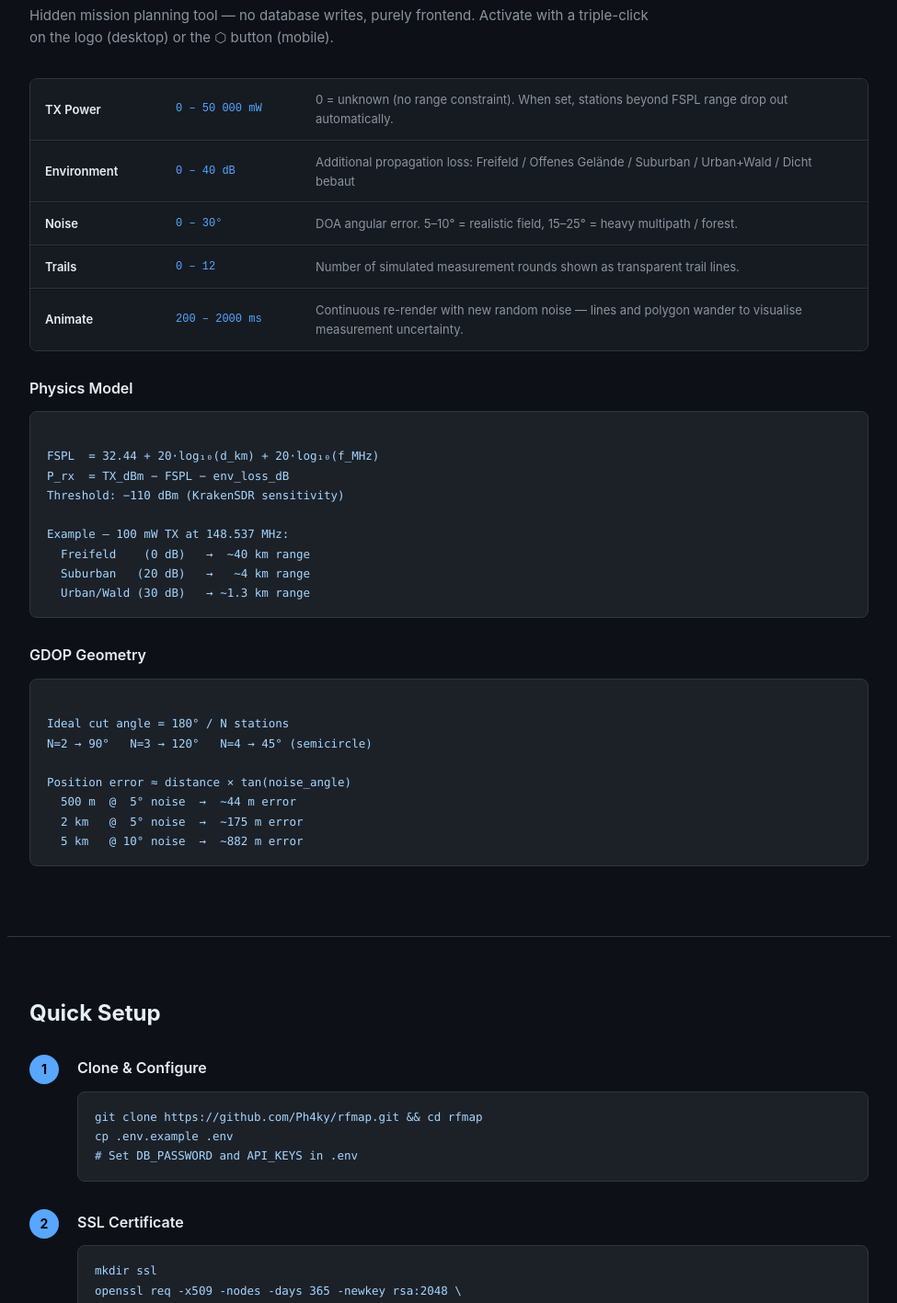
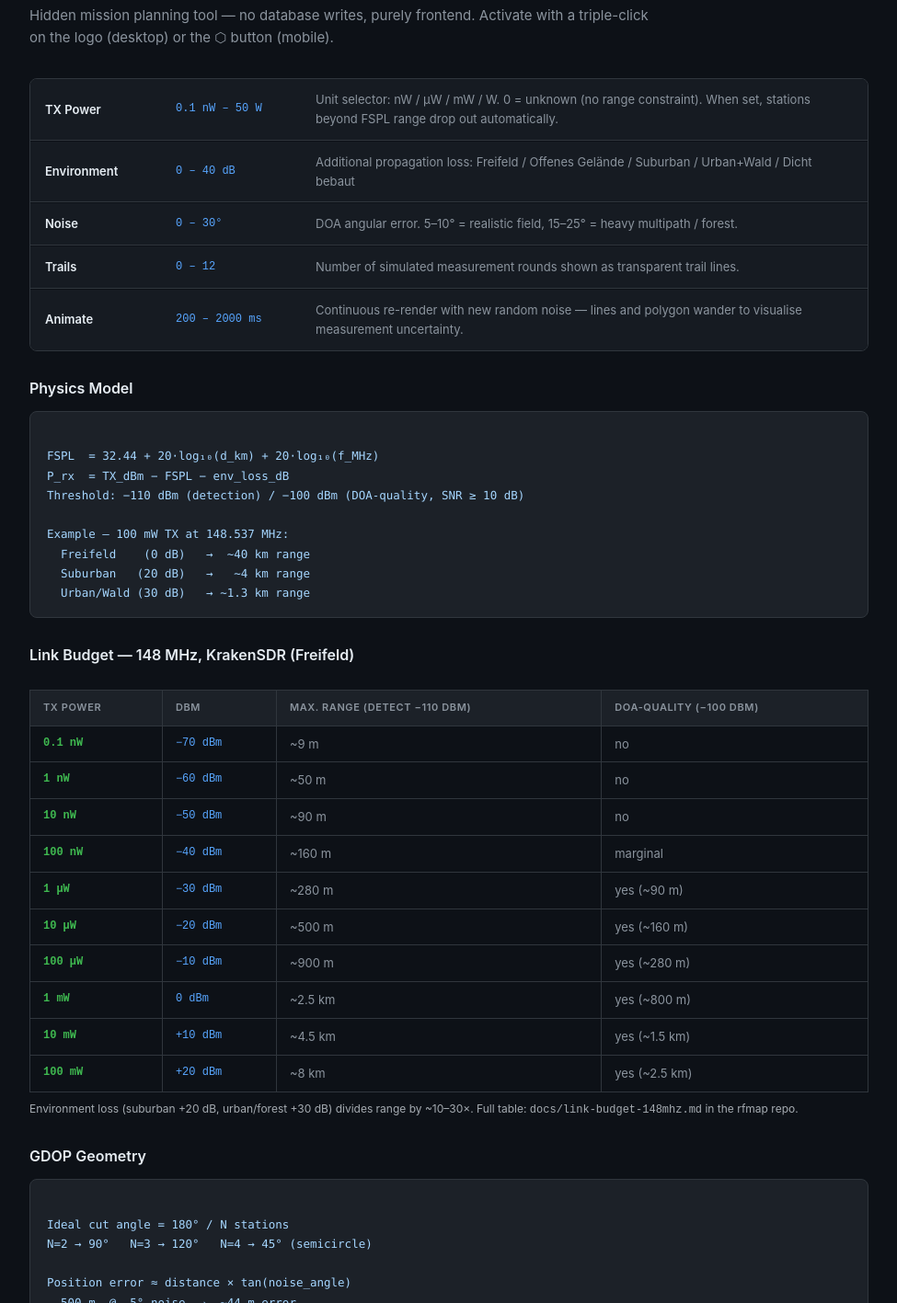
Before and after one commit to Ph4ky/rfmap-docs, a plain HTML site: page index.html in a window 1280 px wide. Shown: the part 1662-3079 px from the top of the page at 92% size, without its empty margins (152-1127 px from the left). Drawn offline with Linux system fonts and the light colour scheme.

Commit message:
feat: TX power unit range + link budget table (148 MHz)
- TX Power param now shows 0.1 nW – 50 W with unit selector
- Physics section: add link budget table (nW→mW, detect vs DOA range)
- Note env loss effect and reference to docs/link-budget-148mhz.md

Co-Authored-By: Claude Sonnet 4.6 <noreply@anthropic.com>

```diff
--- a/index.html
+++ b/index.html
@@ -119,8 +119,8 @@
   <div class="sim-params">
     <div class="param">
       <span class="param-name">TX Power</span>
-      <span class="param-range">0 – 50 000 mW</span>
-      <span class="param-desc">0 = unknown (no range constraint). When set, stations beyond FSPL range drop out automatically.</span>
+      <span class="param-range">0.1 nW – 50 W</span>
+      <span class="param-desc">Unit selector: nW / µW / mW / W. 0 = unknown (no range constraint). When set, stations beyond FSPL range drop out automatically.</span>
     </div>
     <div class="param">
       <span class="param-name">Environment</span>
@@ -148,12 +148,32 @@
   <div class="code-block">
 FSPL  = 32.44 + 20·log₁₀(d_km) + 20·log₁₀(f_MHz)
 P_rx  = TX_dBm − FSPL − env_loss_dB
-Threshold: −110 dBm (KrakenSDR sensitivity)
+Threshold: −110 dBm (detection) / −100 dBm (DOA-quality, SNR ≥ 10 dB)
 
 Example — 100 mW TX at 148.537 MHz:
   Freifeld    (0 dB)   →  ~40 km range
   Suburban   (20 dB)   →   ~4 km range
   Urban/Wald (30 dB)   → ~1.3 km range</div>
+
+  <h3>Link Budget — 148 MHz, KrakenSDR (Freifeld)</h3>
+  <table>
+    <thead>
+      <tr><th>TX Power</th><th>dBm</th><th>Max. range (detect −110 dBm)</th><th>DOA-quality (−100 dBm)</th></tr>
+    </thead>
+    <tbody>
+      <tr><td>0.1 nW</td><td>−70 dBm</td><td>~9 m</td><td>no</td></tr>
+      <tr><td>1 nW</td><td>−60 dBm</td><td>~50 m</td><td>no</td></tr>
+      <tr><td>10 nW</td><td>−50 dBm</td><td>~90 m</td><td>no</td></tr>
+      <tr><td>100 nW</td><td>−40 dBm</td><td>~160 m</td><td>marginal</td></tr>
+      <tr><td>1 µW</td><td>−30 dBm</td><td>~280 m</td><td>yes (~90 m)</td></tr>
+      <tr><td>10 µW</td><td>−20 dBm</td><td>~500 m</td><td>yes (~160 m)</td></tr>
+      <tr><td>100 µW</td><td>−10 dBm</td><td>~900 m</td><td>yes (~280 m)</td></tr>
+      <tr><td>1 mW</td><td>0 dBm</td><td>~2.5 km</td><td>yes (~800 m)</td></tr>
+      <tr><td>10 mW</td><td>+10 dBm</td><td>~4.5 km</td><td>yes (~1.5 km)</td></tr>
+      <tr><td>100 mW</td><td>+20 dBm</td><td>~8 km</td><td>yes (~2.5 km)</td></tr>
+    </tbody>
+  </table>
+  <p style="font-size:12px;opacity:.7;margin-top:8px">Environment loss (suburban +20 dB, urban/forest +30 dB) divides range by ~10–30×. Full table: <code>docs/link-budget-148mhz.md</code> in the rfmap repo.</p>
 
   <h3>GDOP Geometry</h3>
   <div class="code-block">
```
